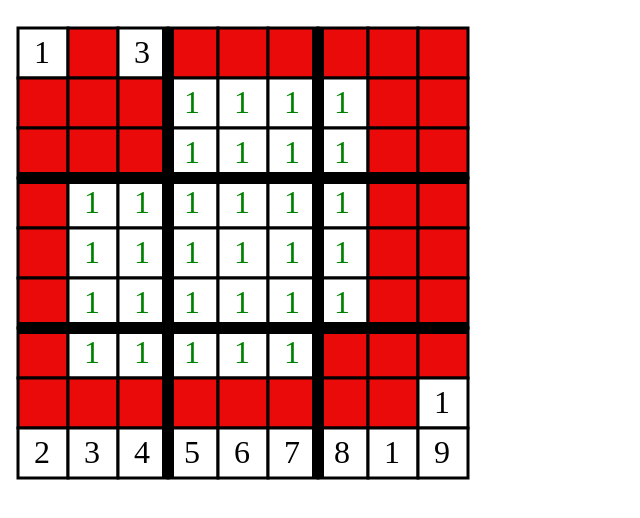
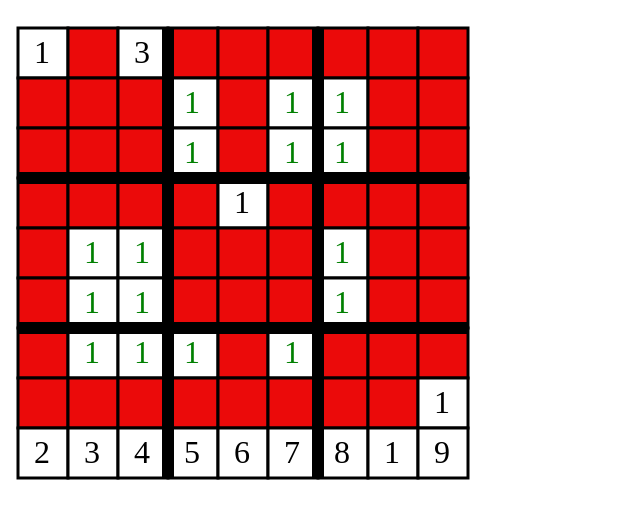
Before and after one commit to LTUGAMIASHS/sudokuXML, a plain HTML site: page without_attributes/index.html in a window 1280 px wide. Shown: the part 48-566 px from the top of the page, without its empty margins (0-640 px from the left). Drawn offline with Linux system fonts and the light colour scheme.

Commit message:
better 1

```diff
--- a/without_attributes/index.html
+++ b/without_attributes/index.html
@@ -20,8 +20,7 @@
         <rect width="50" height="50" x="110" y="60" style="fill:rgba(235, 10, 10, 1);stroke-width:3;stroke:black"/>
         <rect width="50" height="50" x="160" y="60" style="fill:rgb(255,255,255);stroke-width:3;stroke:black"/>
         <text x="176" y="95" font-size="2em" fill="green">1</text>
-        <rect width="50" height="50" x="210" y="60" style="fill:rgb(255,255,255);stroke-width:3;stroke:black"/>
-        <text x="226" y="95" font-size="2em" fill="green">1</text>
+        <rect width="50" height="50" x="210" y="60" style="fill:rgba(235, 10, 10, 1);stroke-width:3;stroke:black"/>
         <rect width="50" height="50" x="260" y="60" style="fill:rgb(255,255,255);stroke-width:3;stroke:black"/>
         <text x="276" y="95" font-size="2em" fill="green">1</text>
         <rect width="50" height="50" x="310" y="60" style="fill:rgb(255,255,255);stroke-width:3;stroke:black"/>
@@ -33,8 +32,7 @@
         <rect width="50" height="50" x="110" y="110" style="fill:rgba(235, 10, 10, 1);stroke-width:3;stroke:black"/>
         <rect width="50" height="50" x="160" y="110" style="fill:rgb(255,255,255);stroke-width:3;stroke:black"/>
         <text x="176" y="145" font-size="2em" fill="green">1</text>
-        <rect width="50" height="50" x="210" y="110" style="fill:rgb(255,255,255);stroke-width:3;stroke:black"/>
-        <text x="226" y="145" font-size="2em" fill="green">1</text>
+        <rect width="50" height="50" x="210" y="110" style="fill:rgba(235, 10, 10, 1);stroke-width:3;stroke:black"/>
         <rect width="50" height="50" x="260" y="110" style="fill:rgb(255,255,255);stroke-width:3;stroke:black"/>
         <text x="276" y="145" font-size="2em" fill="green">1</text>
         <rect width="50" height="50" x="310" y="110" style="fill:rgb(255,255,255);stroke-width:3;stroke:black"/>
@@ -42,18 +40,13 @@
         <rect width="50" height="50" x="360" y="110" style="fill:rgba(235, 10, 10, 1);stroke-width:3;stroke:black"/>
         <rect width="50" height="50" x="410" y="110" style="fill:rgba(235, 10, 10, 1);stroke-width:3;stroke:black"/>
         <rect width="50" height="50" x="10" y="160" style="fill:rgba(235, 10, 10, 1);stroke-width:3;stroke:black"/>
-        <rect width="50" height="50" x="60" y="160" style="fill:rgb(255,255,255);stroke-width:3;stroke:black"/>
-        <text x="76" y="195" font-size="2em" fill="green">1</text>
-        <rect width="50" height="50" x="110" y="160" style="fill:rgb(255,255,255);stroke-width:3;stroke:black"/>
-        <text x="126" y="195" font-size="2em" fill="green">1</text>
-        <rect width="50" height="50" x="160" y="160" style="fill:rgb(255,255,255);stroke-width:3;stroke:black"/>
-        <text x="176" y="195" font-size="2em" fill="green">1</text>
+        <rect width="50" height="50" x="60" y="160" style="fill:rgba(235, 10, 10, 1);stroke-width:3;stroke:black"/>
+        <rect width="50" height="50" x="110" y="160" style="fill:rgba(235, 10, 10, 1);stroke-width:3;stroke:black"/>
+        <rect width="50" height="50" x="160" y="160" style="fill:rgba(235, 10, 10, 1);stroke-width:3;stroke:black"/>
         <rect width="50" height="50" x="210" y="160" style="fill:rgb(255,255,255);stroke-width:3;stroke:black"/>
-        <text x="226" y="195" font-size="2em" fill="green">1</text>
-        <rect width="50" height="50" x="260" y="160" style="fill:rgb(255,255,255);stroke-width:3;stroke:black"/>
-        <text x="276" y="195" font-size="2em" fill="green">1</text>
-        <rect width="50" height="50" x="310" y="160" style="fill:rgb(255,255,255);stroke-width:3;stroke:black"/>
-        <text x="326" y="195" font-size="2em" fill="green">1</text>
+        <text x="226" y="195" font-size="2em" fill="black">1</text>
+        <rect width="50" height="50" x="260" y="160" style="fill:rgba(235, 10, 10, 1);stroke-width:3;stroke:black"/>
+        <rect width="50" height="50" x="310" y="160" style="fill:rgba(235, 10, 10, 1);stroke-width:3;stroke:black"/>
         <rect width="50" height="50" x="360" y="160" style="fill:rgba(235, 10, 10, 1);stroke-width:3;stroke:black"/>
         <rect width="50" height="50" x="410" y="160" style="fill:rgba(235, 10, 10, 1);stroke-width:3;stroke:black"/>
         <rect width="50" height="50" x="10" y="210" style="fill:rgba(235, 10, 10, 1);stroke-width:3;stroke:black"/>
@@ -61,12 +54,9 @@
         <text x="76" y="245" font-size="2em" fill="green">1</text>
         <rect width="50" height="50" x="110" y="210" style="fill:rgb(255,255,255);stroke-width:3;stroke:black"/>
         <text x="126" y="245" font-size="2em" fill="green">1</text>
-        <rect width="50" height="50" x="160" y="210" style="fill:rgb(255,255,255);stroke-width:3;stroke:black"/>
-        <text x="176" y="245" font-size="2em" fill="green">1</text>
-        <rect width="50" height="50" x="210" y="210" style="fill:rgb(255,255,255);stroke-width:3;stroke:black"/>
-        <text x="226" y="245" font-size="2em" fill="green">1</text>
-        <rect width="50" height="50" x="260" y="210" style="fill:rgb(255,255,255);stroke-width:3;stroke:black"/>
-        <text x="276" y="245" font-size="2em" fill="green">1</text>
+        <rect width="50" height="50" x="160" y="210" style="fill:rgba(235, 10, 10, 1);stroke-width:3;stroke:black"/>
+        <rect width="50" height="50" x="210" y="210" style="fill:rgba(235, 10, 10, 1);stroke-width:3;stroke:black"/>
+        <rect width="50" height="50" x="260" y="210" style="fill:rgba(235, 10, 10, 1);stroke-width:3;stroke:black"/>
         <rect width="50" height="50" x="310" y="210" style="fill:rgb(255,255,255);stroke-width:3;stroke:black"/>
         <text x="326" y="245" font-size="2em" fill="green">1</text>
         <rect width="50" height="50" x="360" y="210" style="fill:rgba(235, 10, 10, 1);stroke-width:3;stroke:black"/>
@@ -76,12 +66,9 @@
         <text x="76" y="295" font-size="2em" fill="green">1</text>
         <rect width="50" height="50" x="110" y="260" style="fill:rgb(255,255,255);stroke-width:3;stroke:black"/>
         <text x="126" y="295" font-size="2em" fill="green">1</text>
-        <rect width="50" height="50" x="160" y="260" style="fill:rgb(255,255,255);stroke-width:3;stroke:black"/>
-        <text x="176" y="295" font-size="2em" fill="green">1</text>
-        <rect width="50" height="50" x="210" y="260" style="fill:rgb(255,255,255);stroke-width:3;stroke:black"/>
-        <text x="226" y="295" font-size="2em" fill="green">1</text>
-        <rect width="50" height="50" x="260" y="260" style="fill:rgb(255,255,255);stroke-width:3;stroke:black"/>
-        <text x="276" y="295" font-size="2em" fill="green">1</text>
+        <rect width="50" height="50" x="160" y="260" style="fill:rgba(235, 10, 10, 1);stroke-width:3;stroke:black"/>
+        <rect width="50" height="50" x="210" y="260" style="fill:rgba(235, 10, 10, 1);stroke-width:3;stroke:black"/>
+        <rect width="50" height="50" x="260" y="260" style="fill:rgba(235, 10, 10, 1);stroke-width:3;stroke:black"/>
         <rect width="50" height="50" x="310" y="260" style="fill:rgb(255,255,255);stroke-width:3;stroke:black"/>
         <text x="326" y="295" font-size="2em" fill="green">1</text>
         <rect width="50" height="50" x="360" y="260" style="fill:rgba(235, 10, 10, 1);stroke-width:3;stroke:black"/>
@@ -93,8 +80,7 @@
         <text x="126" y="345" font-size="2em" fill="green">1</text>
         <rect width="50" height="50" x="160" y="310" style="fill:rgb(255,255,255);stroke-width:3;stroke:black"/>
         <text x="176" y="345" font-size="2em" fill="green">1</text>
-        <rect width="50" height="50" x="210" y="310" style="fill:rgb(255,255,255);stroke-width:3;stroke:black"/>
-        <text x="226" y="345" font-size="2em" fill="green">1</text>
+        <rect width="50" height="50" x="210" y="310" style="fill:rgba(235, 10, 10, 1);stroke-width:3;stroke:black"/>
         <rect width="50" height="50" x="260" y="310" style="fill:rgb(255,255,255);stroke-width:3;stroke:black"/>
         <text x="276" y="345" font-size="2em" fill="green">1</text>
         <rect width="50" height="50" x="310" y="310" style="fill:rgba(235, 10, 10, 1);stroke-width:3;stroke:black"/>
--- a/without_attributes/sudoku_pour_1.xml
+++ b/without_attributes/sudoku_pour_1.xml
@@ -31,7 +31,7 @@
     <cell></cell>
     <cell></cell>
     <cell></cell>
-    <cell></cell>
+    <cell>1</cell>
     <cell></cell>
     <cell></cell>
     <cell></cell>
```
